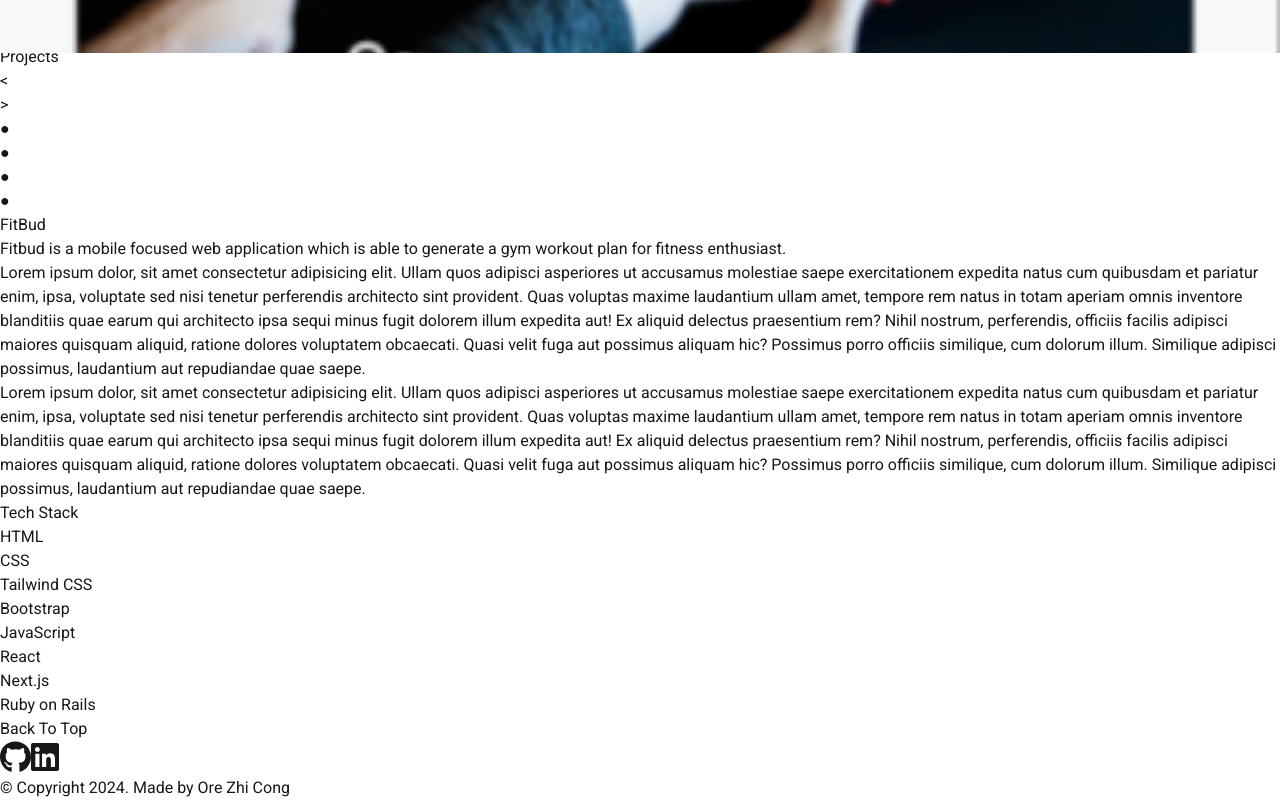
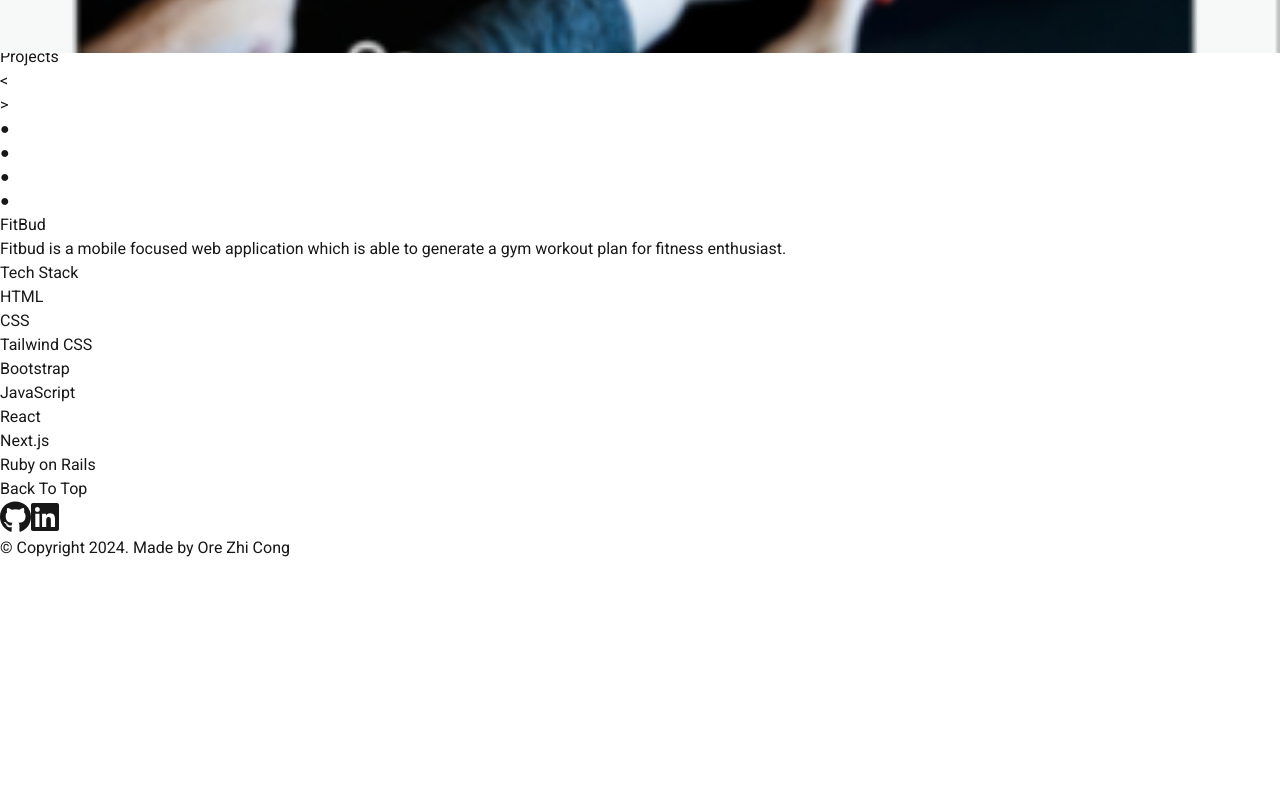
Before and after one commit to ZhiCong17/nextjs-portfolio, a Next.js app: page / in a window 1280 px wide. Shown: the part 747-1547 px from the top of the page. After the commit the page ends 1307 px from the top, so only its background shows below. Built offline with nearby package versions, Linux system fonts and the light colour scheme.

Commit message:
remove filler paragraph in homepage

```diff
--- a/src/app/page.jsx
+++ b/src/app/page.jsx
@@ -21,8 +21,6 @@ export default function Home() {
       {/* <div className="flex justify-end mt-10">
         <ProjectCard project={project2} />
       </div> */}
-      <p>Lorem ipsum dolor, sit amet consectetur adipisicing elit. Ullam quos adipisci asperiores ut accusamus molestiae saepe exercitationem expedita natus cum quibusdam et pariatur enim, ipsa, voluptate sed nisi tenetur perferendis architecto sint provident. Quas voluptas maxime laudantium ullam amet, tempore rem natus in totam aperiam omnis inventore blanditiis quae earum qui architecto ipsa sequi minus fugit dolorem illum expedita aut! Ex aliquid delectus praesentium rem? Nihil nostrum, perferendis, officiis facilis adipisci maiores quisquam aliquid, ratione dolores voluptatem obcaecati. Quasi velit fuga aut possimus aliquam hic? Possimus porro officiis similique, cum dolorum illum. Similique adipisci possimus, laudantium aut repudiandae quae saepe.</p>
-      <p>Lorem ipsum dolor, sit amet consectetur adipisicing elit. Ullam quos adipisci asperiores ut accusamus molestiae saepe exercitationem expedita natus cum quibusdam et pariatur enim, ipsa, voluptate sed nisi tenetur perferendis architecto sint provident. Quas voluptas maxime laudantium ullam amet, tempore rem natus in totam aperiam omnis inventore blanditiis quae earum qui architecto ipsa sequi minus fugit dolorem illum expedita aut! Ex aliquid delectus praesentium rem? Nihil nostrum, perferendis, officiis facilis adipisci maiores quisquam aliquid, ratione dolores voluptatem obcaecati. Quasi velit fuga aut possimus aliquam hic? Possimus porro officiis similique, cum dolorum illum. Similique adipisci possimus, laudantium aut repudiandae quae saepe.</p>
       <Skill />
     </div>
   );
```
